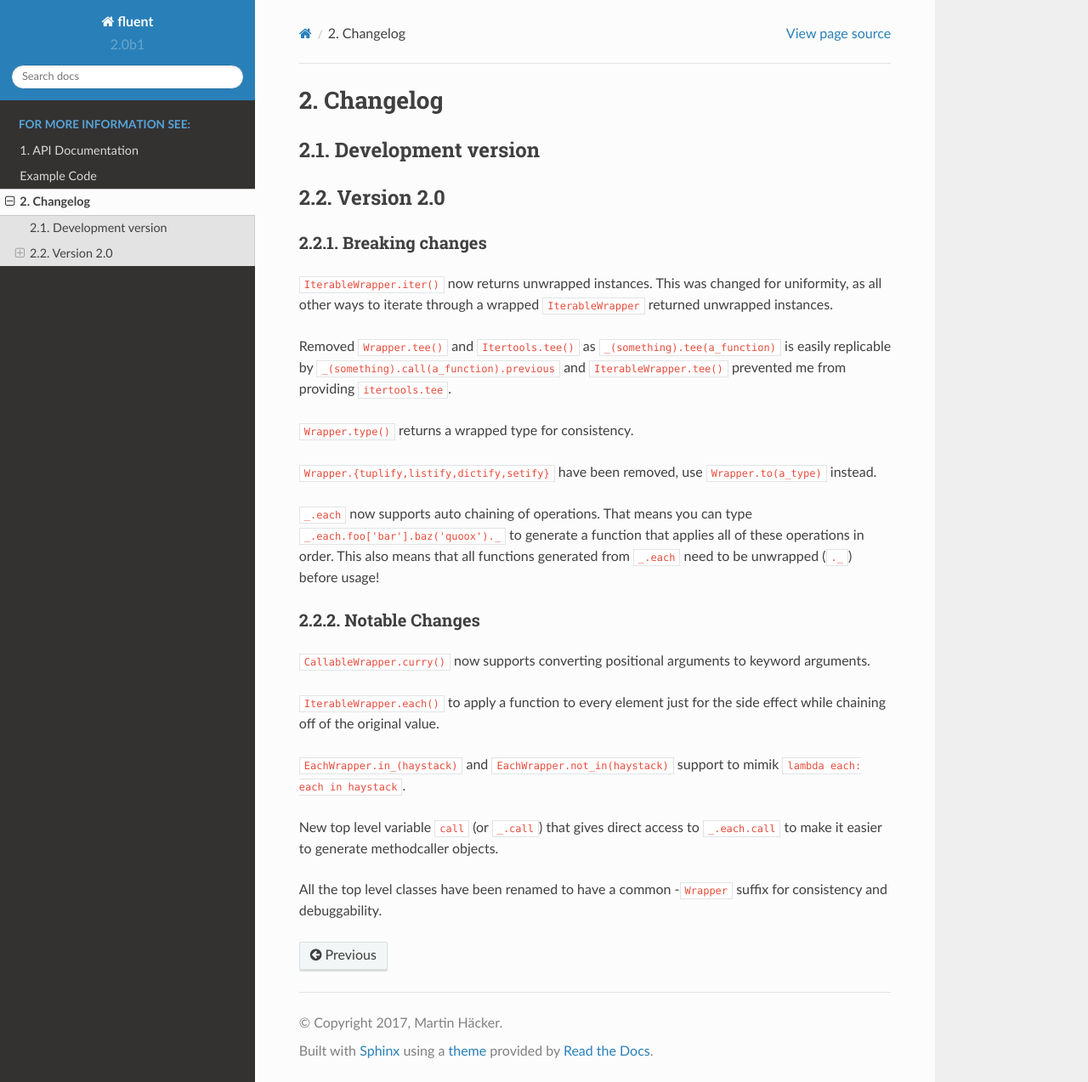
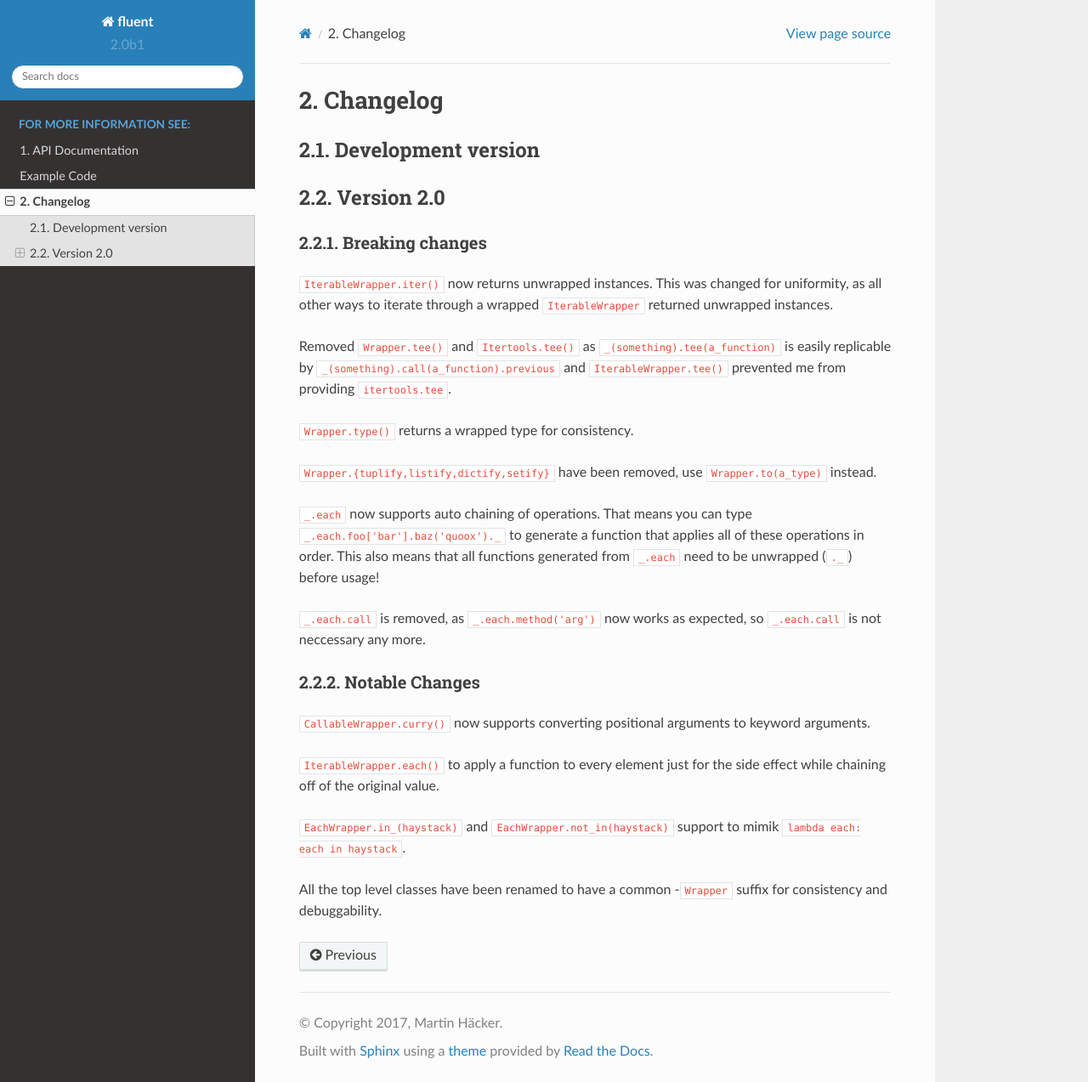
Before and after one commit to dwt/fluent, a Sphinx documentation site: the page built from doc/Changelog.md, in a window 1280 px wide and 1273 px high. Shown: the whole window at 85% size. Built offline with Sphinx 7.4.7 and the Read the Docs theme 2.0.0, drawn with Linux system fonts in a browser that asks for light colours.

Commit message:
Note _.each.call removal

```diff
--- a/doc/Changelog.md
+++ b/doc/Changelog.md
@@ -16,6 +16,8 @@ Removed `Wrapper.tee()` and `Itertools.tee()` as `_(something).tee(a_function)`
 
 `_.each` now supports auto chaining of operations. That means you can type `_.each.foo['bar'].baz('quoox')._` to generate a function that applies all of these operations in order. This also means that all functions generated from `_.each` need to be unwrapped (`._`) before usage!
 
+`_.each.call` is removed, as `_.each.method('arg')` now works as expected, so `_.each.call` is not neccessary any more.
+
 ### Notable Changes
 
 `CallableWrapper.curry()` now supports converting positional arguments to keyword arguments.
@@ -24,6 +26,4 @@ Removed `Wrapper.tee()` and `Itertools.tee()` as `_(something).tee(a_function)`
 
 `EachWrapper.in_(haystack)` and `EachWrapper.not_in(haystack)` support to mimik `lambda each: each in haystack`.
 
-New top level variable `call` (or `_.call`) that gives direct access to `_.each.call` to make it easier to generate methodcaller objects.
-
 All the top level classes have been renamed to have a common -`Wrapper` suffix for consistency and debuggability.
```
